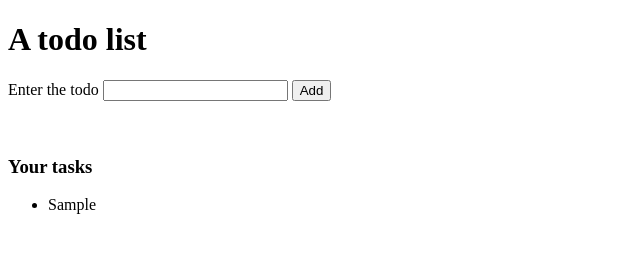
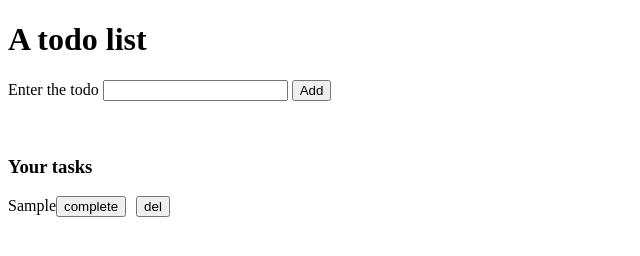
Before and after one commit to prabesh-tandukar/bitsANDpieces, a plain HTML site: page To-do list/index.html in a window 1280 px wide. Both pictures are taken after typing "Sample" into the empty fields and a click on the input "Add". Shown: the whole page, without its empty margins (0-640 px from the left). Drawn offline with Linux system fonts and the light colour scheme.

Commit message:
simple todo

```diff
--- a/To-do list/index.html
+++ b/To-do list/index.html
@@ -15,8 +15,8 @@
     <br />
     <br />
     <h3>Your tasks</h3>
-    <ul id="theList"></ul>
-
+    <!-- <ul id="theList"></ul> -->
+    <div id="theList"></div>
     <script>
       function addTask(event) {
         event.preventDefault(); // Prevent form submission
@@ -26,10 +26,31 @@
 
         if (taskValue !== "") {
           const ul = document.getElementById("theList");
+          const ele = document.createElement("span");
+          ele.style.cssText = "margin-right: 10px;";
+          const btn = document.createElement("button");
+          btn.style.cssText = "margin-right: 10px;";
+          const del = document.createElement("button");
           const li = document.createElement("li");
 
-          li.textContent = taskValue;
-          ul.appendChild(li);
+          ele.textContent = taskValue;
+          btn.textContent = "complete";
+          del.textContent = "del";
+          const completeStyle =
+            "margin-right: 10px; text-decoration: line-through;";
+
+          btn.onclick = function (event) {
+            event.preventDefault();
+            ele.style.cssText = completeStyle;
+          };
+
+          del.onclick = function (event) {
+            event.preventDefault();
+            ul.removeChild(ele);
+          };
+          ul.appendChild(ele);
+          ele.appendChild(btn);
+          ele.appendChild(del);
 
           theTask.value = "";
         }
```
